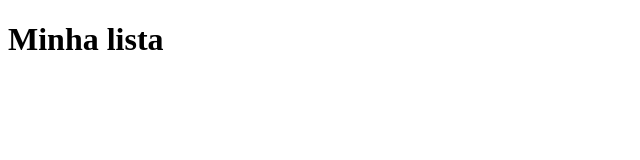
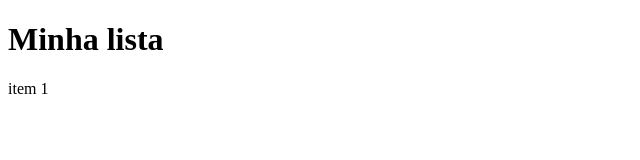
Before and after one commit to Nadia32/aulagithub, a plain HTML site: page lista.html in a window 1280 px wide. Shown: the full height of the page, 0-640 px from the left. Drawn offline with Linux system fonts and the light colour scheme.

Commit message:
Update lista

```diff
--- a/lista.html
+++ b/lista.html
@@ -8,5 +8,6 @@
 </head>
 <body>
     <h1>Minha lista</h1>
+    <p>item 1</p>
 </body>
 </html>
```
